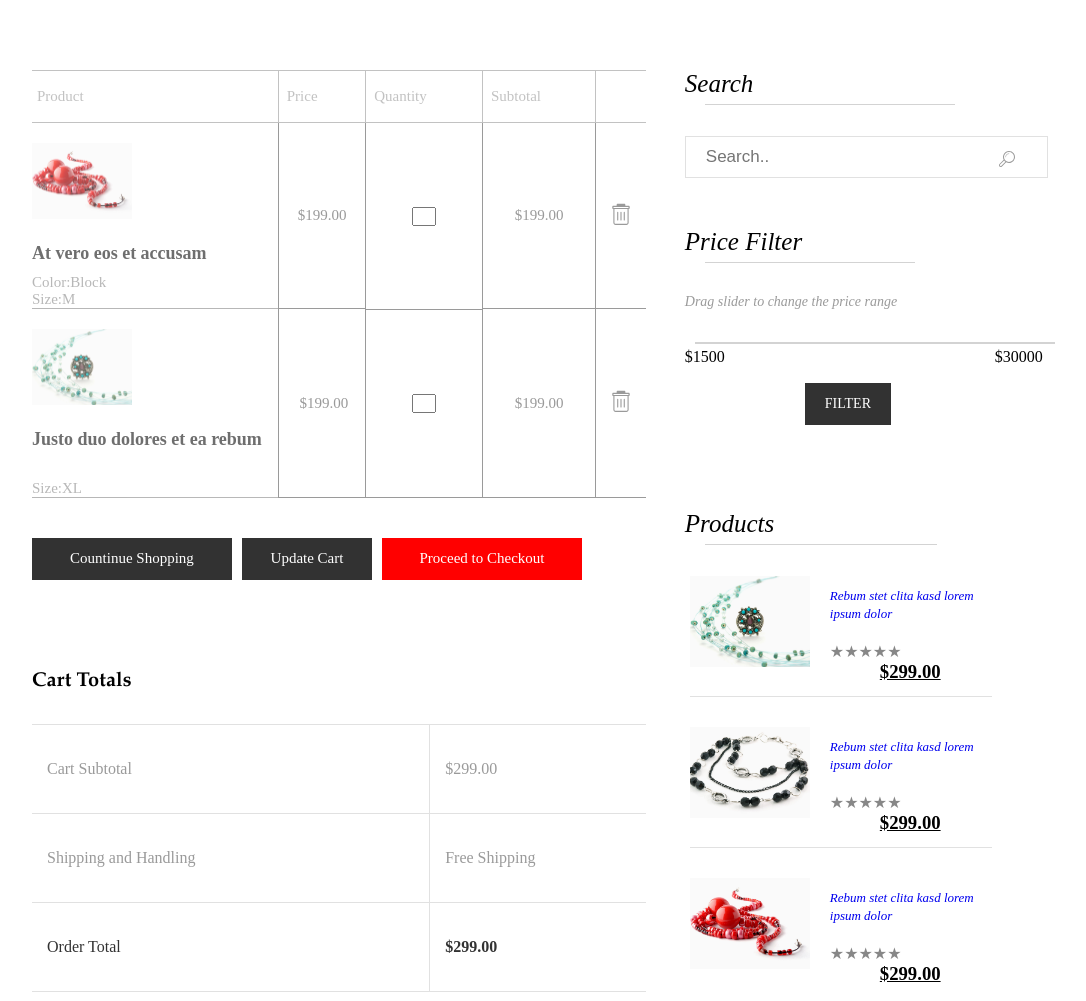
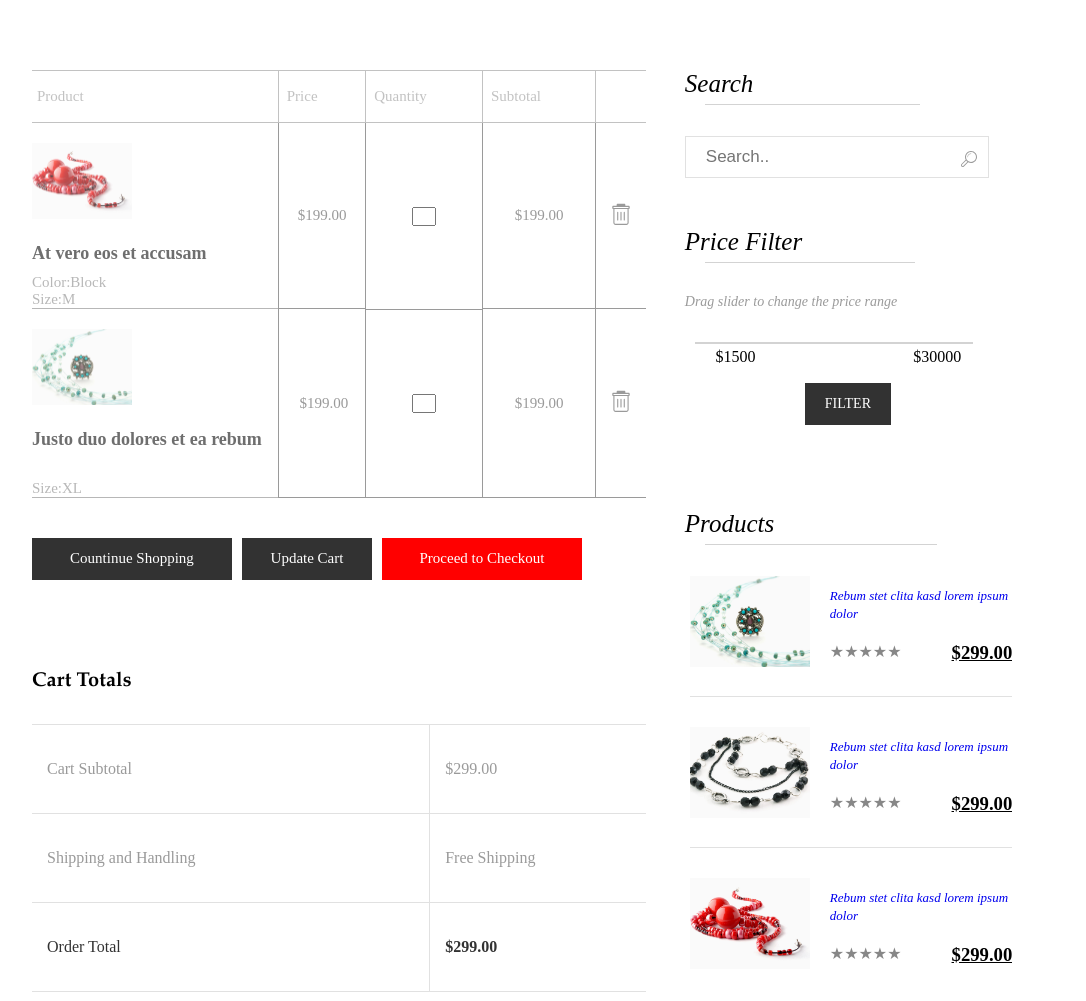
Before and after one commit to 895248523/cyh-work, a plain HTML site: page 10-1work/index.html in a window 1280 px wide. Shown: the part 560-1561 px from the top of the page, without its empty margins (128-1214 px from the left). Drawn offline with Linux system fonts and the light colour scheme.

Commit message:
Update index.css

```diff
--- a/10-1work/css/index.css
+++ b/10-1work/css/index.css
@@ -224,7 +224,7 @@ li{
 #table2>table tr td{
 	padding: 35px 15px;
 }
-#ot {
+#ot{
 	color: #323232;
 	font-weight: 200;
 	border-bottom: 1px solid #e1e1e1;
@@ -320,30 +320,32 @@ li{
 	font-size: 25px;
 	font-weight: 300;
 	font-style: italic;
+
 }
 #hx{
 	display: inline-block;
-	width: 250px;
+	width: 70%;
 	margin-bottom:7px;
 	margin-left: 20px;
 	border-top: 1px solid #D3D3D3;
 }
 #s-input{
-	width: 358px;
+	width: 95%;
 	position: relative;
 	margin-bottom: 50px;
+
 }
 #s-input>input{
+	width: 90%;
 	font-size: 17px;
 	padding: 10px 20px;
 	border: 1px solid #e1e1e1;
 	outline: none;
 	color: #9A9A9A;
-	padding-right: 120px;
 }
 #s-input>svg{
 	position: absolute;
-	right: 28px;
+	right: 0px;
 	top: 15px;
 	cursor: pointer;
 }
@@ -362,24 +364,23 @@ li{
 	margin:20px 0;
 }
 #slo{
-	width: 358px;
+	width: 90%;
 	display: inline-block;
 	margin: 0 10px;
 	background-color:#D3D3D3;
 	border: 1px solid #D3D3D3;
 }
 #mark{
-	width: 358px;
+	width: 80%;
+	margin: 0 auto;
 	height: 20px;
-	position: relative;
+
 }
 #mark-left{
-	position: absolute;
-	left:0;
+	float: left;
 }
 #mark-right{
-	position: absolute;
-	right:0;
+	float: right;
 }
 #marka{
 
@@ -405,6 +406,7 @@ li{
 	overflow: hidden;
 	border-bottom: 1px solid #e1e1e1;
 	margin-bottom:30px ;
+	/*position: relative;*/
 }
 #pul #pul-lia1{
 	display: inline-block;
@@ -419,10 +421,16 @@ li{
 
 }
 #two-1{
+	display: inline-block;
+	height: 20px;
 	font-style: italic;
+	overflow: hidden;
 	font-size: 13px;
 }
 #two-2{
+	display: flex;
+	justify-content: space-between;
+	flex-flow: nowrap;
 	padding-top: 20px;
 }
 #jiage{
@@ -431,7 +439,7 @@ li{
 	margin-left:50px;
 }
 #Size>span{
-	width:300px;
+	width:80%;
 }
 #xinghao{
 	display: flex;
@@ -456,7 +464,7 @@ li{
 	transition: 0.5s;
 }
 #Attributes>span{
-	width:240px;
+	width: 60%;
 }
 #as-ul>li{
 	width: 374px;
```
